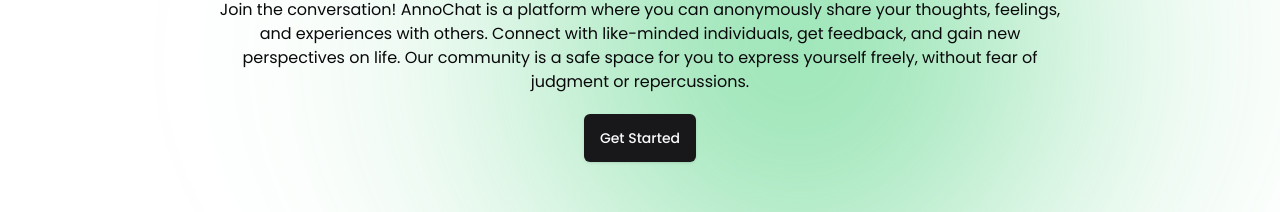
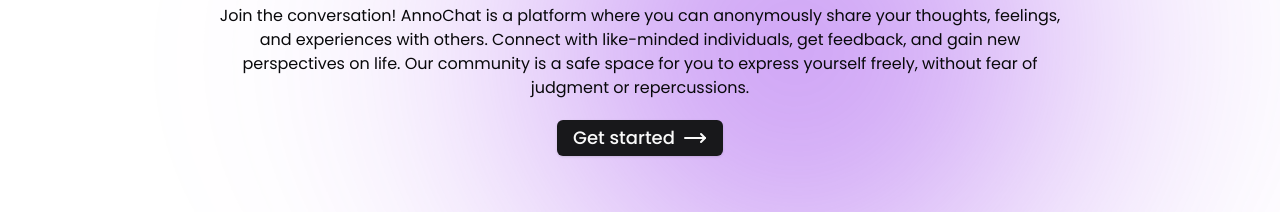
Before and after one commit to ArnabTo/anno-feedback-app, a Next.js app: page / in a window 1280 px wide. Shown: the part 436-648 px from the top of the page. Built offline with nearby package versions, Linux system fonts and the light colour scheme; no server answers.

Commit message:
updated home page

```diff
--- a/app/(app)/page.tsx
+++ b/app/(app)/page.tsx
@@ -1,15 +1,27 @@
+'use client'
 import Navbar from "@/components/navbar/Navbar";
 import { Button } from "@/components/ui/button";
+import { MoveRight } from "lucide-react";
+import { useSession } from "next-auth/react";
 import Image from "next/image";
+import Link from "next/link";
 export default function Home() {
+
+  const {data: session} = useSession();
+
   return (
     <div>
-      <div className="bg-green-500 w-52 lg:w-96 h-96 rounded-full blur-[150px] absolute left-0 xl:left-80 top-1/4 animate-movez -z-50"></div>
-      {/* <div className="bg-orange-500 w-52 lg:w-96 h-96 rounded-full blur-[150px] absolute left-0 xl:left-96 top-1/4 animate-movez -z-50"></div> */}
+      {/* <div className="bg-green-500 w-52 lg:w-96 h-96 rounded-full blur-[150px] absolute left-0 xl:left-80 top-1/4 animate-movez -z-50"></div> */}
+      <div className="bg-purple-600 w-52 lg:w-96 h-96 rounded-full blur-[150px] absolute left-0 xl:left-80 top-1/4 animate-movez -z-50"></div>
       <div className="flex flex-col justify-center items- mx-auto w-full lg:w-2/3 h-screen space-y-5">
         <h1 className="text-zinc-950 font-extrabold text-6xl text-center flex justify-center items-center ">Wellcome to AnnoChat</h1>
         <p className="text-center ">Join the conversation! AnnoChat is a platform where you can anonymously share your thoughts, feelings, and experiences with others. Connect with like-minded individuals, get feedback, and gain new perspectives on life. Our community is a safe space for you to express yourself freely, without fear of judgment or repercussions.</p>
-     <Button className="mx-auto py-6">Get Started</Button>
+     {
+      session ? <Link className="flex justify-center items-center gap-2" href='/dashboard'><Button className="flex text-lg gap-2">Get started <MoveRight/></Button></Link>
+      :
+<Link className="flex justify-center items-center gap-2" href='/sign-in'><Button className="flex gap-2 text-lg">Get started<MoveRight/></Button> </Link>
+     }
+
       </div>
     </div>
   );
```
